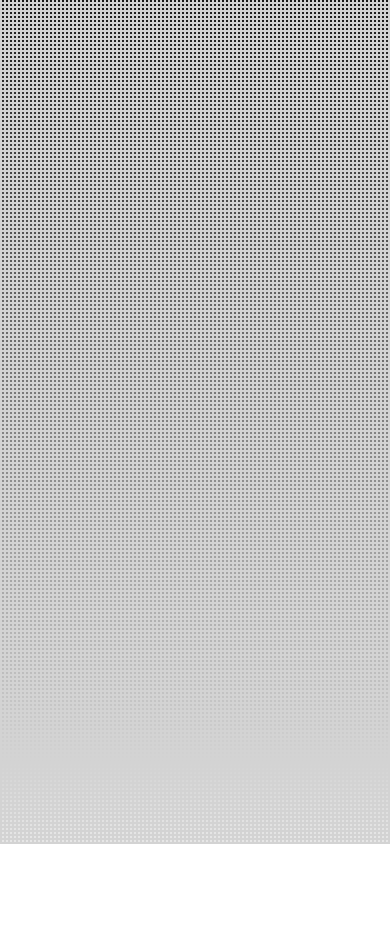
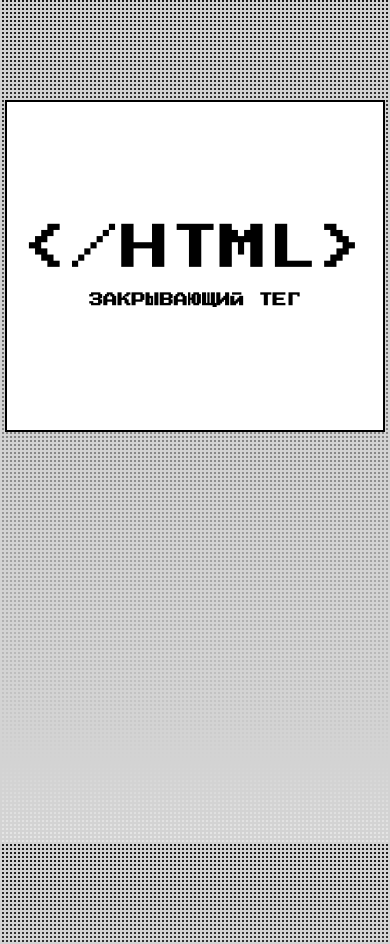
Before and after one commit to Hiagar11/zakrivayuschiy-teg-f, a website built with Vite: page index.html in a window 390 px wide. Before the commit the page ends 844 px from the top, so only its background shows below. Built offline with nearby package versions, Linux system fonts and the light colour scheme; some packages are replaced by stand-ins of ours.

Commit message:
feat(header): add styled header with logo and title
Introduces a visually distinct header featuring a logo and title with new CSS classes for layout, surface, and container styling. Enhances visual hierarchy and branding using responsive design tokens and variables for flexible sizing, background, and border colors.

```diff
--- a/index.html
+++ b/index.html
@@ -14,7 +14,10 @@
     <link rel="stylesheet" href="./styles/animations.css" />
   </head>
   <body class="page">
-    <header class="header"></header>
+    <header class="header surface container">
+      <div class="header__logo logo">&lt;/html&gt;</div>
+      <h1 class="header__title">закрывающий тег</h1>
+    </header>
     <main></main>
     <script src="./scripts/like.js"></script>
   </body>
--- a/styles/style.css
+++ b/styles/style.css
@@ -21,3 +21,36 @@
   font-variation-settings: 'wght' var(--weight-main-font);
   background-attachment: fixed;
 }
+
+.surface {
+  border: 2px solid var(--border-color);
+  background-color: var(--bg-color);
+}
+
+.container {
+  margin-inline: auto;
+  inline-size: var(--section-size);
+}
+
+.header {
+  display: grid;
+  gap: 20px;
+  grid-template-columns: 1fr;
+  grid-template-rows: min-content min-content;
+  padding-block: clamp(122px, calc(122px + (100vw - 370px) * 8 / 1070), 130px);
+  font-family: var(--accent-font), serif;
+  text-transform: uppercase;
+  place-items: end center;
+  margin-block-start: 100px;
+}
+
+.header__logo {
+  font-size: clamp(49px, calc(49px + (100vw - 375px) * 16 / 1065), 65px);
+  line-height: 1
+}
+
+.header__title {
+  font-size: clamp(14px, calc(14px + (100vw - 375px) * 9 / 1065), 23px);
+  line-height: 1;
+  place-self: start center;
+}
--- a/styles/variables.css
+++ b/styles/variables.css
@@ -6,5 +6,9 @@
     --background-gradient: repeating-linear-gradient(to top, #d3d3d3 0px 2px, transparent 2px 4px),
                              repeating-linear-gradient(to right, #d3d3d3 0px 2px, transparent 2px 4px),
                                  repeating-linear-gradient(to top, #e7e7e7, #1a1a1a);
-
+    --color-white: #fff;
+    --color-black: #000;
+    --border-color: var(--color-black);
+    --bg-color: var(--color-white);
+    --section-size: clamp(375px, calc(375px + (100vw - 375px) * 325 / 1065), 700px);
 }
```
